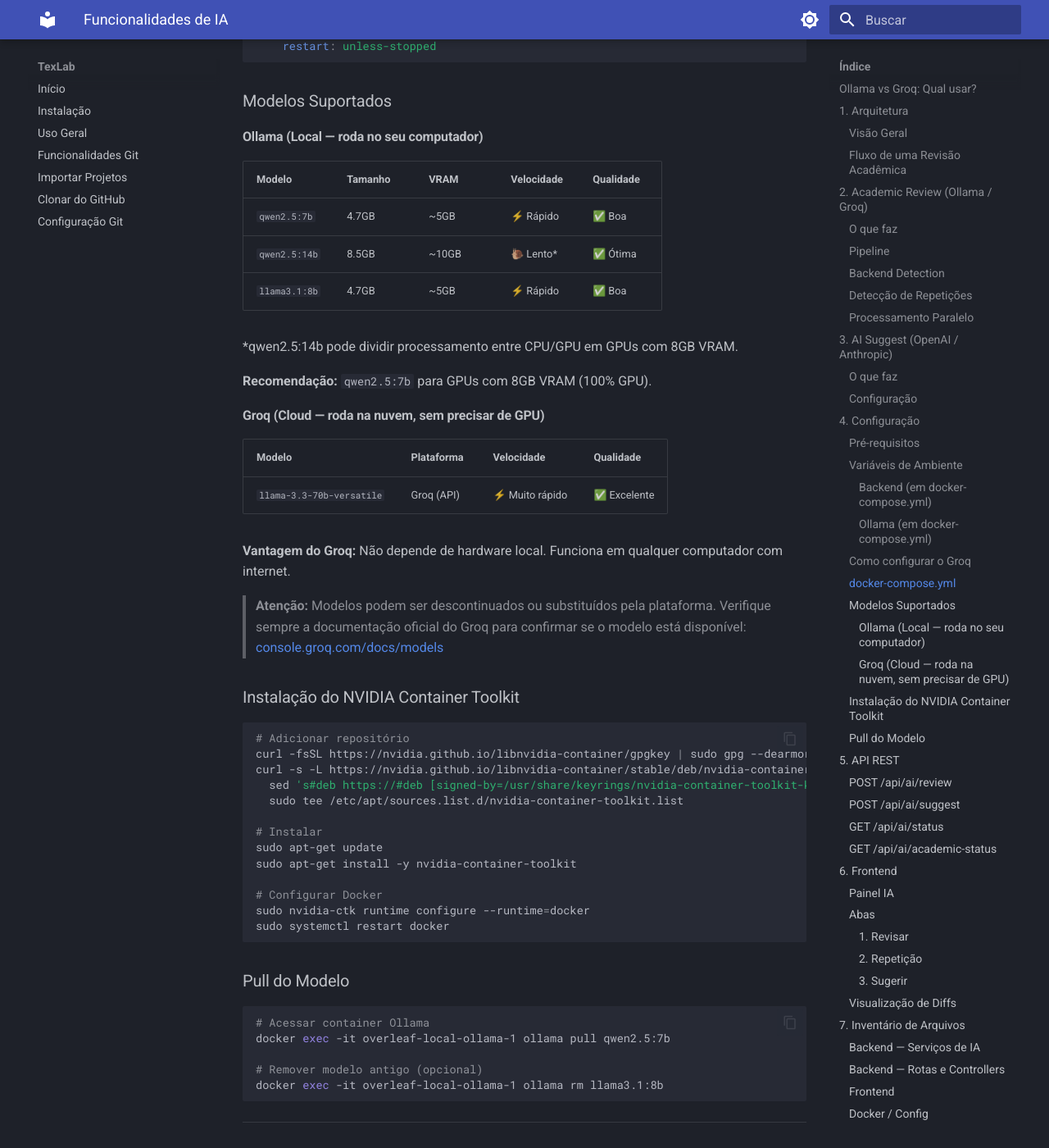
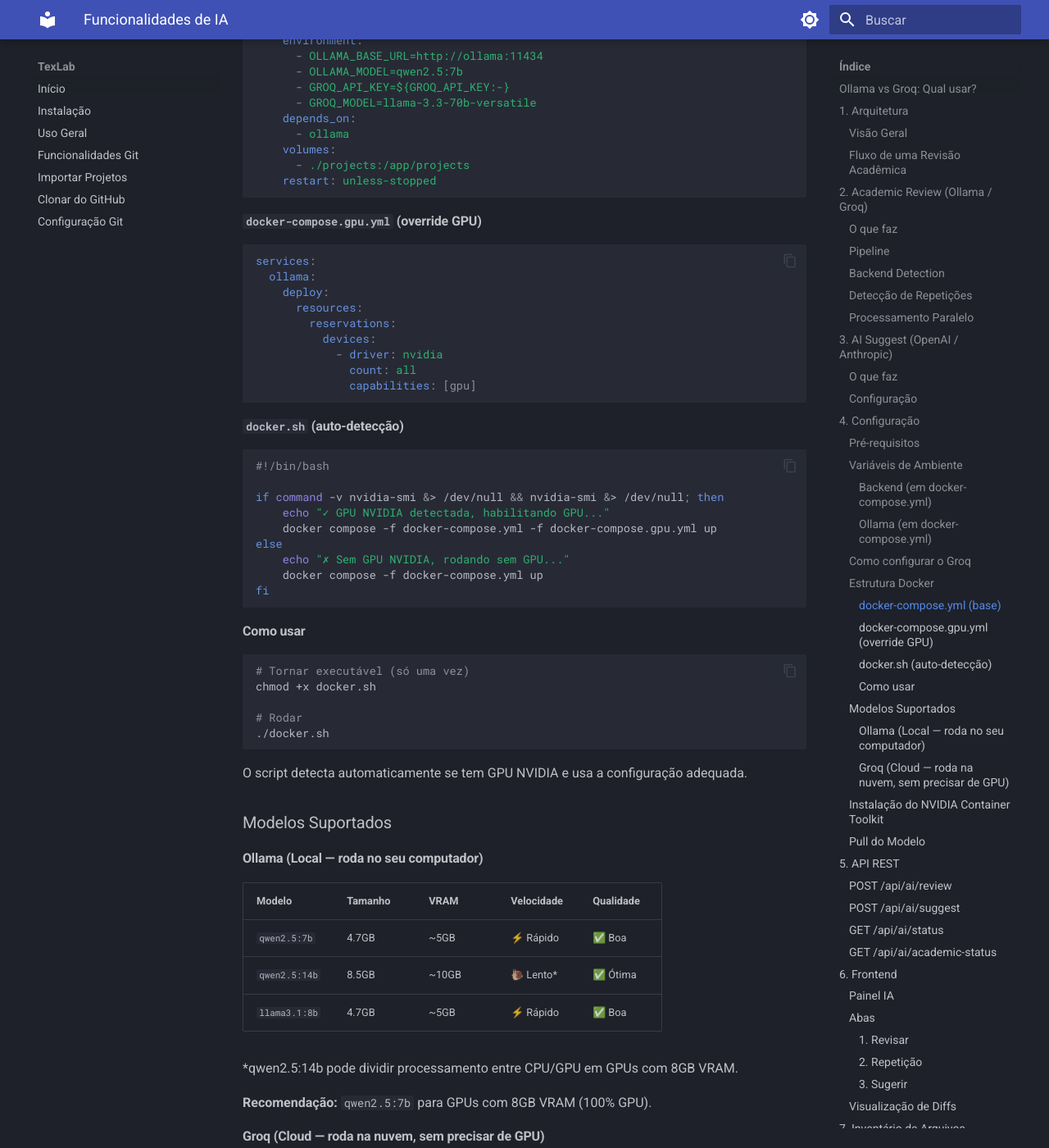
Before and after one commit to GabrielDuarteRB/TexLab, an MkDocs documentation site: the page built from docs/ai-features.md, in a window 1280 px wide and 1400 px high, scrolled down 7134 px. Shown: the whole window at 82% size. Built offline with MkDocs 1.6.1 and Material for MkDocs 9.7.7, drawn with Linux system fonts in a browser that asks for light colours; some of the changed text lies outside the part shown.

Commit message:
feat: Deixando o docker mais consiso para usar com ou sem nvidea

````diff
--- a/docs/ai-features.md
+++ b/docs/ai-features.md
@@ -257,7 +257,17 @@
 }
 ```
 
-### docker-compose.yml
+### Estrutura Docker
+
+O projeto utiliza dois arquivos de compose para gerenciar GPU:
+
+| Arquivo | Descrição |
+|---------|-----------|
+| `docker-compose.yml` | Configuração base (sem GPU) |
+| `docker-compose.gpu.yml` | Override com GPU NVIDIA |
+| `docker.sh` | Script de auto-detecção |
+
+#### `docker-compose.yml` (base)
 
 ```yaml
 services:
@@ -295,6 +298,46 @@
       - ./projects:/app/projects
     restart: unless-stopped
 ```
+
+#### `docker-compose.gpu.yml` (override GPU)
+
+```yaml
+services:
+  ollama:
+    deploy:
+      resources:
+        reservations:
+          devices:
+            - driver: nvidia
+              count: all
+              capabilities: [gpu]
+```
+
+#### `docker.sh` (auto-detecção)
+
+```bash
+#!/bin/bash
+
+if command -v nvidia-smi &> /dev/null && nvidia-smi &> /dev/null; then
+    echo "✓ GPU NVIDIA detectada, habilitando GPU..."
+    docker compose -f docker-compose.yml -f docker-compose.gpu.yml up
+else
+    echo "✗ Sem GPU NVIDIA, rodando sem GPU..."
+    docker compose -f docker-compose.yml up
+fi
+```
+
+#### Como usar
+
+```bash
+# Tornar executável (só uma vez)
+chmod +x docker.sh
+
+# Rodar
+./docker.sh
+```
+
+O script detecta automaticamente se tem GPU NVIDIA e usa a configuração adequada.
 
 ### Modelos Suportados
 
````
Also changed, not shown: other parts of docs/ai-features.md (+0 -7 lines), README.md (+3 -2 lines), docker-compose.gpu.yml (added, +9 -0 lines), docker-compose.yml (+0 -7 lines), docs/instalacao.md (+5 -3 lines), 1 other file.
